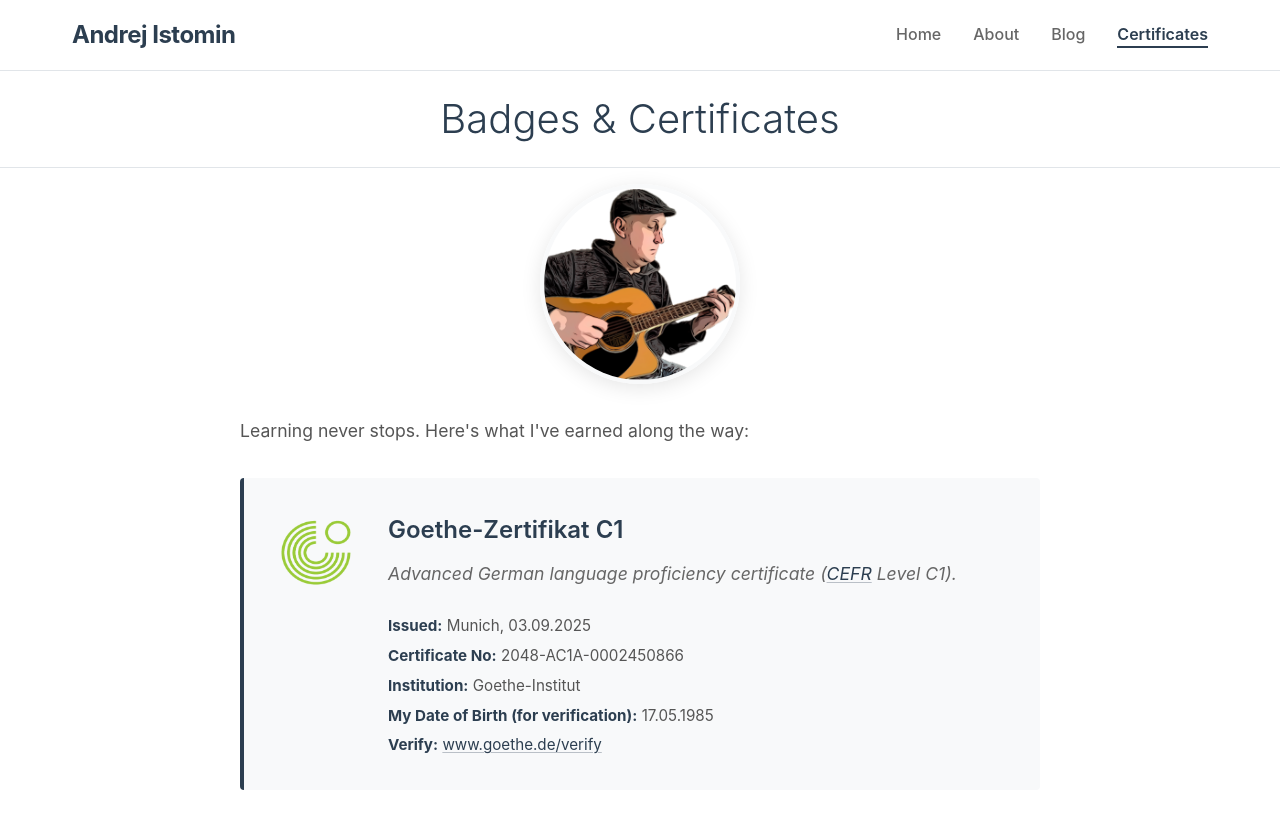
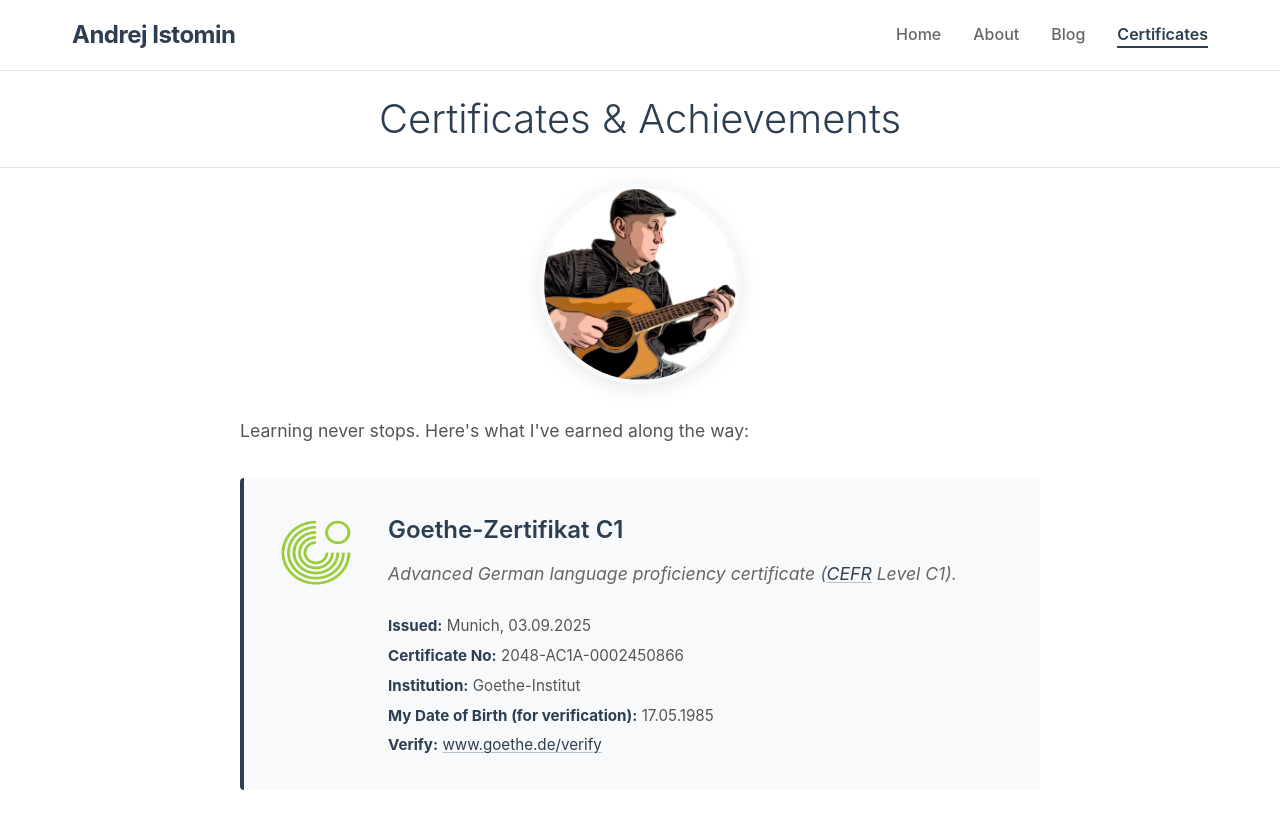
Before and after one commit to aistomin/aistomin.com, a Jekyll site: the page built from certificates.markdown, in a window 1280 px wide and 900 px high. Shown: the top 829 px of the window. Built offline with Jekyll 4.4.1, drawn with Linux system fonts in a browser that asks for light colours.

Commit message:
Issue #133. certificates.markdown: the header is fixed.

```diff
--- a/certificates.markdown
+++ b/certificates.markdown
@@ -4,7 +4,7 @@ title: "Certificates & Achievements"
 ---
 
 <div class="page-header">
-    <h1 class="page-title">Badges & Certificates</h1>
+    <h1 class="page-title">Certificates & Achievements</h1>
 </div>
 
 <div class="page-content">
```
Also changed, not shown: playwright/tests/certificates.spec.js (+2 -2 lines).
